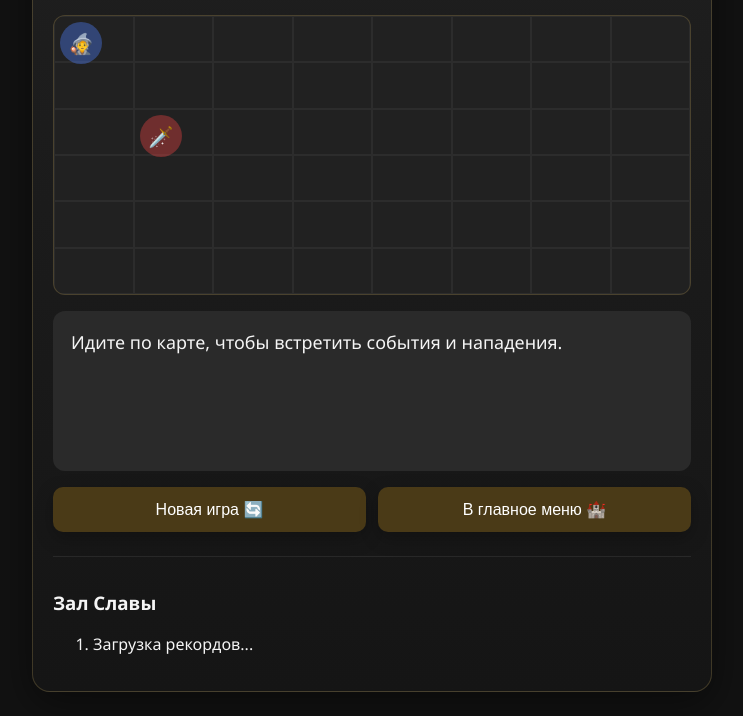
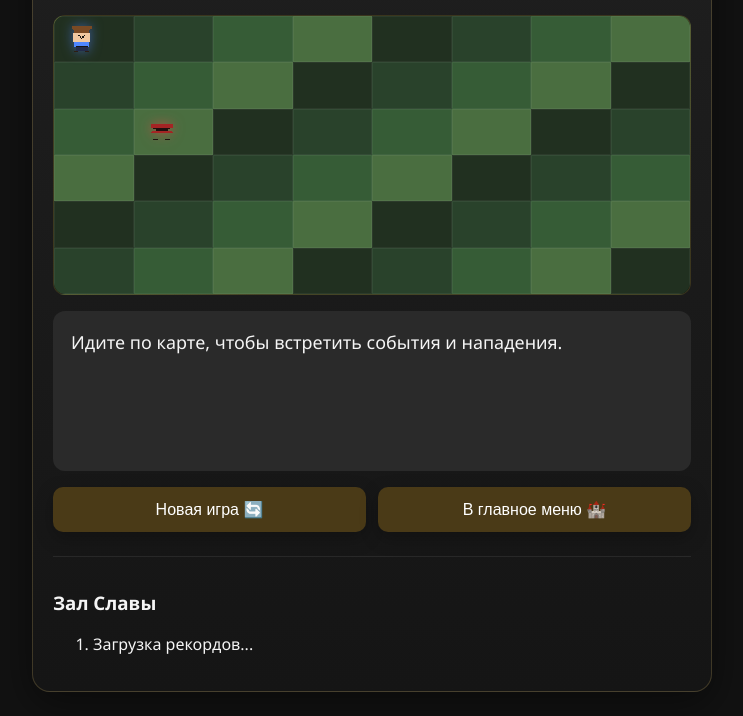
Before and after one commit to DaRiAn-BOT/my-ai-game, a plain HTML site: page index.html in a window 1280 px wide. Both pictures are taken after a click on the button "Начать правление 👑". Shown: the part 141-857 px from the top of the page, without its empty margins (268-1011 px from the left). Drawn offline with nearby package versions, Linux system fonts and the light colour scheme.

Commit message:
Обновил игру

```diff
--- a/app.js
+++ b/app.js
@@ -113,16 +113,134 @@ function updateUI() {
     document.getElementById("day").innerText = state.day;
 }
 
+function drawPlayerSprite() {
+    const canvas = document.getElementById("player-token");
+    const ctx = canvas.getContext("2d");
+    ctx.clearRect(0, 0, 32, 32);
+    ctx.imageSmoothingEnabled = false;
+
+    const hair = "#7a4a24";
+    const skin = "#f0c8a0";
+    const shirt = "#4f86ff";
+    const pants = "#232b4a";
+    const shoes = "#2d1d12";
+    const outline = "#141414";
+
+    const drawPixel = (x, y, color) => {
+        ctx.fillStyle = color;
+        ctx.fillRect(x, y, 1, 1);
+    };
+
+    for (let x = 9; x <= 23; x += 1) {
+        drawPixel(x, 3, hair);
+        drawPixel(x, 4, hair);
+    }
+
+    for (let x = 10; x <= 22; x += 1) {
+        drawPixel(x, 5, hair);
+    }
+
+    for (let x = 11; x <= 21; x += 1) {
+        drawPixel(x, 6, hair);
+    }
+
+    for (let x = 11; x <= 21; x += 1) {
+        drawPixel(x, 7, hair);
+    }
+
+    for (let x = 10; x <= 22; x += 1) {
+        for (let y = 8; y <= 14; y += 1) {
+            drawPixel(x, y, skin);
+        }
+    }
+
+    for (let x = 11; x <= 21; x += 1) {
+        drawPixel(x, 15, shirt);
+        drawPixel(x, 16, shirt);
+        drawPixel(x, 17, shirt);
+        drawPixel(x, 18, shirt);
+    }
+
+    for (let x = 12; x <= 20; x += 1) {
+        drawPixel(x, 19, pants);
+        drawPixel(x, 20, pants);
+        drawPixel(x, 21, pants);
+    }
+
+    for (let x = 11; x <= 13; x += 1) {
+        drawPixel(x, 22, shoes);
+    }
+    for (let x = 19; x <= 21; x += 1) {
+        drawPixel(x, 22, shoes);
+    }
+
+    drawPixel(14, 10, outline);
+    drawPixel(18, 10, outline);
+    drawPixel(15, 11, outline);
+    drawPixel(17, 11, outline);
+    drawPixel(16, 12, outline);
+
+    for (let x = 12; x <= 20; x += 1) {
+        drawPixel(x, 18, outline);
+    }
+}
+
+function drawEnemySprite() {
+    const canvas = document.getElementById("enemy-token");
+    const ctx = canvas.getContext("2d");
+    ctx.clearRect(0, 0, 32, 32);
+    ctx.imageSmoothingEnabled = false;
+
+    const red = "#a52424";
+    const dark = "#201010";
+
+    const drawPixel = (x, y, color) => {
+        ctx.fillStyle = color;
+        ctx.fillRect(x, y, 1, 1);
+    };
+
+    for (let x = 8; x <= 24; x += 1) {
+        drawPixel(x, 7, red);
+        drawPixel(x, 8, red);
+        drawPixel(x, 9, red);
+    }
+
+    for (let x = 10; x <= 22; x += 1) {
+        drawPixel(x, 10, dark);
+    }
+
+    for (let x = 12; x <= 20; x += 1) {
+        drawPixel(x, 11, dark);
+    }
+
+    for (let x = 9; x <= 23; x += 1) {
+        drawPixel(x, 12, red);
+    }
+
+    for (let x = 8; x <= 24; x += 1) {
+        drawPixel(x, 13, red);
+    }
+
+    for (let x = 10; x <= 13; x += 1) {
+        drawPixel(x, 18, dark);
+    }
+    for (let x = 19; x <= 22; x += 1) {
+        drawPixel(x, 18, dark);
+    }
+}
+
 function buildMapGrid() {
     const grid = document.getElementById("map-grid");
     grid.innerHTML = "";
 
+    const terrainColors = ["#213020", "#29422b", "#365c36", "#4a6e40"];
     for (let y = 0; y < MAP_ROWS; y += 1) {
         for (let x = 0; x < MAP_COLS; x += 1) {
             const cell = document.createElement("div");
             cell.className = "map-cell";
             cell.dataset.x = String(x);
             cell.dataset.y = String(y);
+            cell.style.background = terrainColors[(x + y) % terrainColors.length];
             grid.appendChild(cell);
         }
     }
@@ -259,6 +377,8 @@ function toggleModal(show) {
 window.onload = () => {
     state = loadState();
     buildMapGrid();
+    drawPlayerSprite();
+    drawEnemySprite();
     renderMap();
 
     document.getElementById("start-game-btn").onclick = () => startGame(true);
--- a/index.html
+++ b/index.html
@@ -37,8 +37,8 @@
         <main>
             <div id="map-shell">
                 <div id="map-grid"></div>
-                <div id="player-token" class="map-token">🧙</div>
-                <div id="enemy-token" class="map-token">🗡️</div>
+                <canvas id="player-token" class="map-token" width="32" height="32"></canvas>
+                <canvas id="enemy-token" class="map-token" width="32" height="32"></canvas>
             </div>
 
             <div id="event-box">
--- a/style.css
+++ b/style.css
@@ -110,7 +110,9 @@ header h1 {
     position: relative;
     width: 100%;
     height: 280px;
-    background: #1d1d1d;
+    background:
+        radial-gradient(circle at top left, rgba(92, 140, 82, 0.3), transparent 30%),
+        linear-gradient(180deg, #172012, #090c07);
     border: 1px solid rgba(255, 215, 115, 0.2);
     border-radius: 12px;
     margin-bottom: 16px;
@@ -132,23 +134,19 @@ header h1 {
 
 .map-token {
     position: absolute;
-    display: flex;
-    align-items: center;
-    justify-content: center;
     width: 42px;
     height: 42px;
-    border-radius: 50%;
-    background: rgba(0, 0, 0, 0.4);
-    font-size: 1.25rem;
     z-index: 2;
+    image-rendering: pixelated;
+    pointer-events: none;
 }
 
 #player-token {
-    background: rgba(79, 128, 255, 0.38);
+    filter: drop-shadow(0 0 6px rgba(79, 128, 255, 0.55));
 }
 
 #enemy-token {
-    background: rgba(255, 70, 70, 0.35);
+    filter: drop-shadow(0 0 6px rgba(255, 70, 70, 0.55));
 }
 
 #event-box {
```
